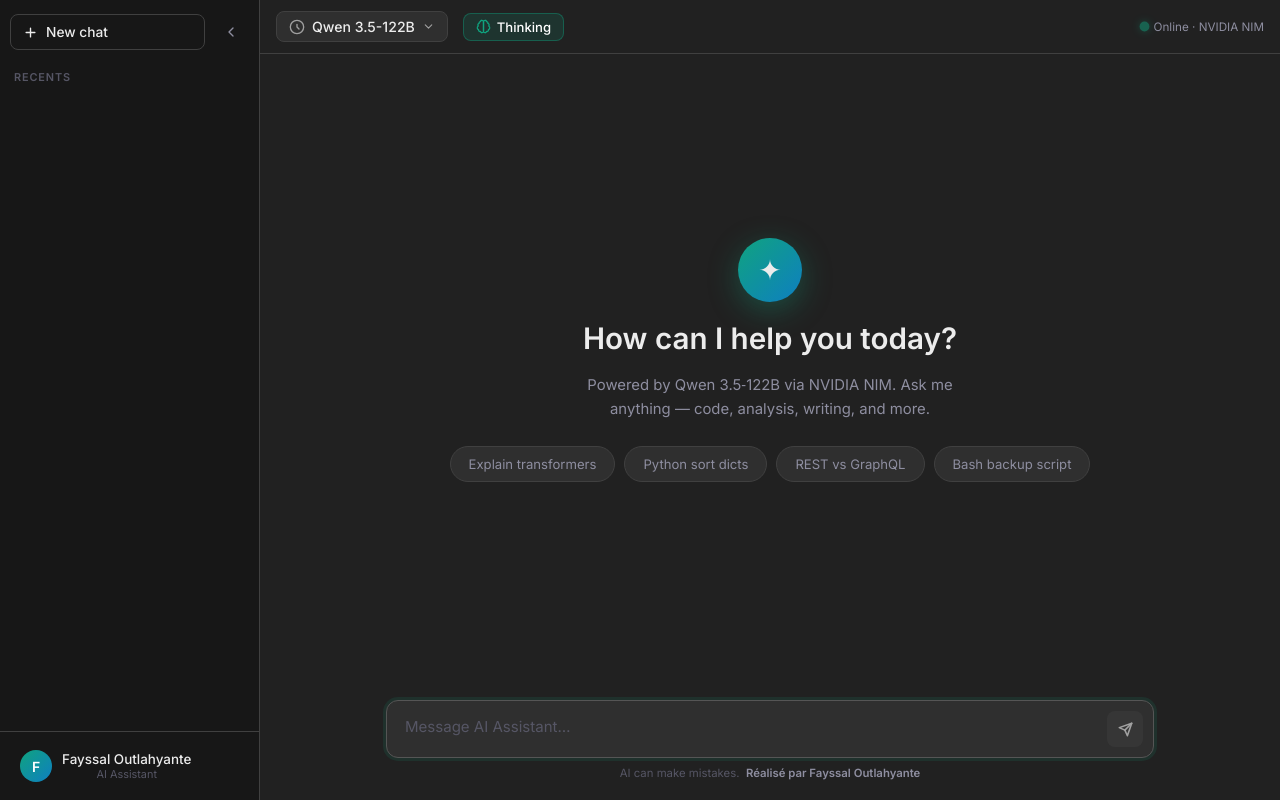
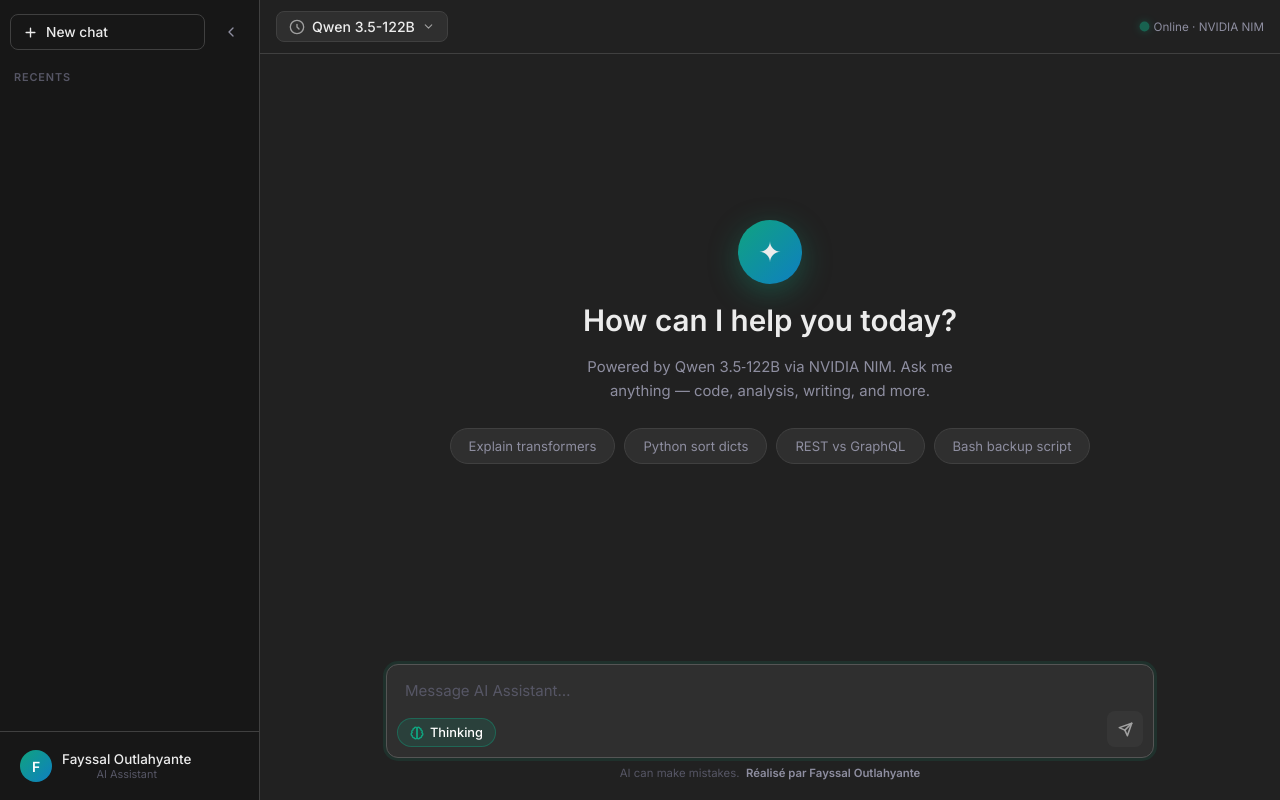
Before and after one commit to faysalout865/chatbot_vim_nivid, a website: page public/index.html in a window 1280 px wide. Drawn offline with nearby package versions, Linux system fonts and the light colour scheme.

Commit message:
Move Thinking button into chat input box like Gemini

```diff
--- a/public/index.html
+++ b/public/index.html
@@ -262,32 +262,6 @@
       .model-btn svg {
         opacity: 0.6;
       }
-      .think-btn {
-        display: flex;
-        align-items: center;
-        gap: 6px;
-        padding: 5px 12px;
-        border-radius: var(--rs);
-        border: 1px solid var(--border);
-        background: var(--surface);
-        color: var(--text2);
-        font-size: 0.82rem;
-        font-weight: 500;
-        transition: all var(--t);
-        margin-left: 5px;
-      }
-      .think-btn:hover {
-        background: var(--surface2);
-      }
-      .think-btn.active {
-        color: #fff;
-        background: rgba(16, 163, 127, 0.15);
-        border-color: rgba(16, 163, 127, 0.4);
-      }
-      .think-btn.active svg {
-        stroke: var(--accent);
-      }
-
       .status-pill {
         display: flex;
         align-items: center;
@@ -709,7 +683,7 @@
         font-family: "Inter", system-ui, sans-serif;
         font-size: 0.94rem;
         line-height: 1.6;
-        padding: 14px 54px 14px 18px;
+        padding: 14px 54px 50px 18px; /* Added bottom padding to accommodate buttons */
         resize: none;
         max-height: 200px;
       }
@@ -748,6 +722,37 @@
         background: var(--surface2);
         opacity: 0.55;
         cursor: not-allowed;
+      }
+
+      /* ── Thinking feature toggle button ─────────────────────── */
+      .think-btn {
+        position: absolute;
+        bottom: 10px;
+        left: 10px;
+        display: flex;
+        align-items: center;
+        gap: 6px;
+        padding: 6px 12px;
+        border-radius: 20px;
+        border: 1px solid var(--border);
+        background: var(--bg);
+        color: var(--text2);
+        font-size: 0.8rem;
+        font-weight: 500;
+        transition: all var(--t);
+        cursor: pointer;
+      }
+      .think-btn:hover {
+        background: var(--surface2);
+        color: var(--text);
+      }
+      .think-btn.active {
+        color: #fff;
+        background: rgba(16, 163, 127, 0.15);
+        border-color: rgba(16, 163, 127, 0.4);
+      }
+      .think-btn.active svg {
+        stroke: var(--accent);
       }
 
       .input-footer {
@@ -914,15 +919,6 @@
               <polyline points="6 9 12 15 18 9" />
             </svg>
           </button>
-
-          <button class="think-btn active" id="thinkingToggle" title="Toggle Deep Thinking">
-            <svg width="15" height="15" viewBox="0 0 24 24" fill="none" stroke="currentColor" stroke-width="2" stroke-linecap="round" stroke-linejoin="round">
-              <path d="M9.5 2A2.5 2.5 0 0 1 12 4.5v15a2.5 2.5 0 0 1-4.96.44 2.5 2.5 0 0 1-2.96-3.08 3 3 0 0 1-.34-5.58 2.5 2.5 0 0 1 1.32-4.24 2.5 2.5 0 0 1 1.98-3A2.5 2.5 0 0 1 9.5 2Z"/>
-              <path d="M14.5 2A2.5 2.5 0 0 0 12 4.5v15a2.5 2.5 0 0 0 4.96.44 2.5 2.5 0 0 0 2.96-3.08 3 3 0 0 0 .34-5.58 2.5 2.5 0 0 0-1.32-4.24 2.5 2.5 0 0 0-1.98-3A2.5 2.5 0 0 0 14.5 2Z"/>
-            </svg>
-            Thinking
-          </button>
-
           <div class="status-pill">
             <div class="online-dot"></div>
             Online · NVIDIA NIM
@@ -999,6 +995,15 @@
                 placeholder="Message AI Assistant…"
                 aria-label="Message"
               ></textarea>
+
+              <button class="think-btn active" id="thinkingToggle" title="Activer / Désactiver Thinking">
+                <svg width="14" height="14" viewBox="0 0 24 24" fill="none" stroke="currentColor" stroke-width="2.5" stroke-linecap="round" stroke-linejoin="round">
+                  <path d="M9.5 2A2.5 2.5 0 0 1 12 4.5v15a2.5 2.5 0 0 1-4.96.44 2.5 2.5 0 0 1-2.96-3.08 3 3 0 0 1-.34-5.58 2.5 2.5 0 0 1 1.32-4.24 2.5 2.5 0 0 1 1.98-3A2.5 2.5 0 0 1 9.5 2Z"/>
+                  <path d="M14.5 2A2.5 2.5 0 0 0 12 4.5v15a2.5 2.5 0 0 0 4.96.44 2.5 2.5 0 0 0 2.96-3.08 3 3 0 0 0 .34-5.58 2.5 2.5 0 0 0-1.32-4.24 2.5 2.5 0 0 0-1.98-3A2.5 2.5 0 0 0 14.5 2Z"/>
+                </svg>
+                Thinking
+              </button>
+
               <button class="send-btn" id="sendBtn" disabled aria-label="Send">
                 <svg
                   width="15"
```
